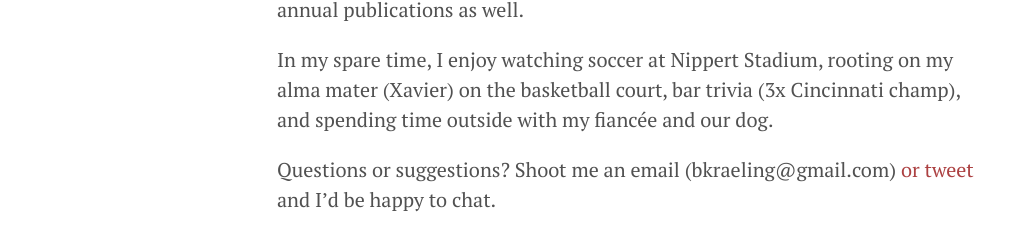
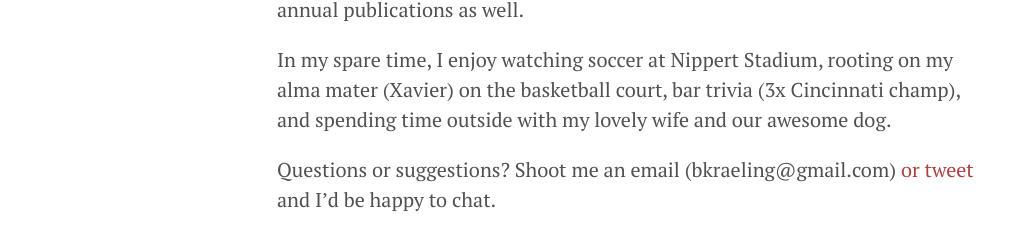
Before and after one commit to bkraeling/bkraeling.github.io, a Jekyll site: the page built from about.md, in a window 1280 px wide. Shown: the part 537-788 px from the top of the page, without its empty margins (3-1021 px from the left). Built offline with Jekyll 4.4.1, drawn with Linux system fonts in a browser that asks for light colours.

Commit message:
Update about page

```diff
--- a/about.md
+++ b/about.md
@@ -10,6 +10,6 @@ I've developed in a platitude of web and native application interfaces, but I ha
 
 I'm also an accomplished writer. I've written for the SB Nation network (specifically [Red Reporter](http://www.redreporter.com)) since 2008, and have been linked by Deadspin, as well as numerous other web publications. I've been consulted as a Cincinnati Reds expert on multiple radio and podcast appearances, and have contributed to Reds annual publications as well.
 
-In my spare time, I enjoy watching soccer at Nippert Stadium, rooting on my alma mater (Xavier) on the basketball court, bar trivia (3x Cincinnati champ), and spending time outside with my fiancée and our dog.
+In my spare time, I enjoy watching soccer at Nippert Stadium, rooting on my alma mater (Xavier) on the basketball court, bar trivia (3x Cincinnati champ), and spending time outside with my lovely wife and our awesome dog.
 
 Questions or suggestions? Shoot me an email (bkraeling@gmail.com) [or tweet](http://twitter.com/themusketeer) and I'd be happy to chat.
```
